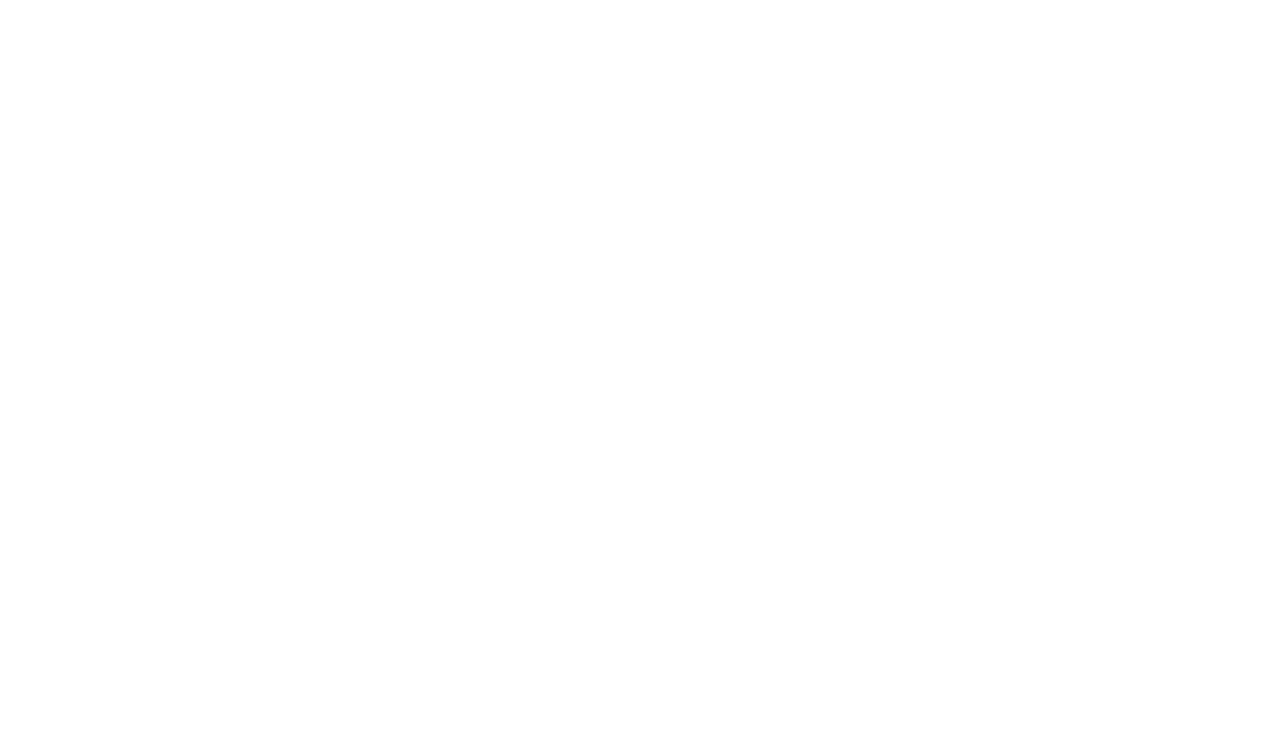
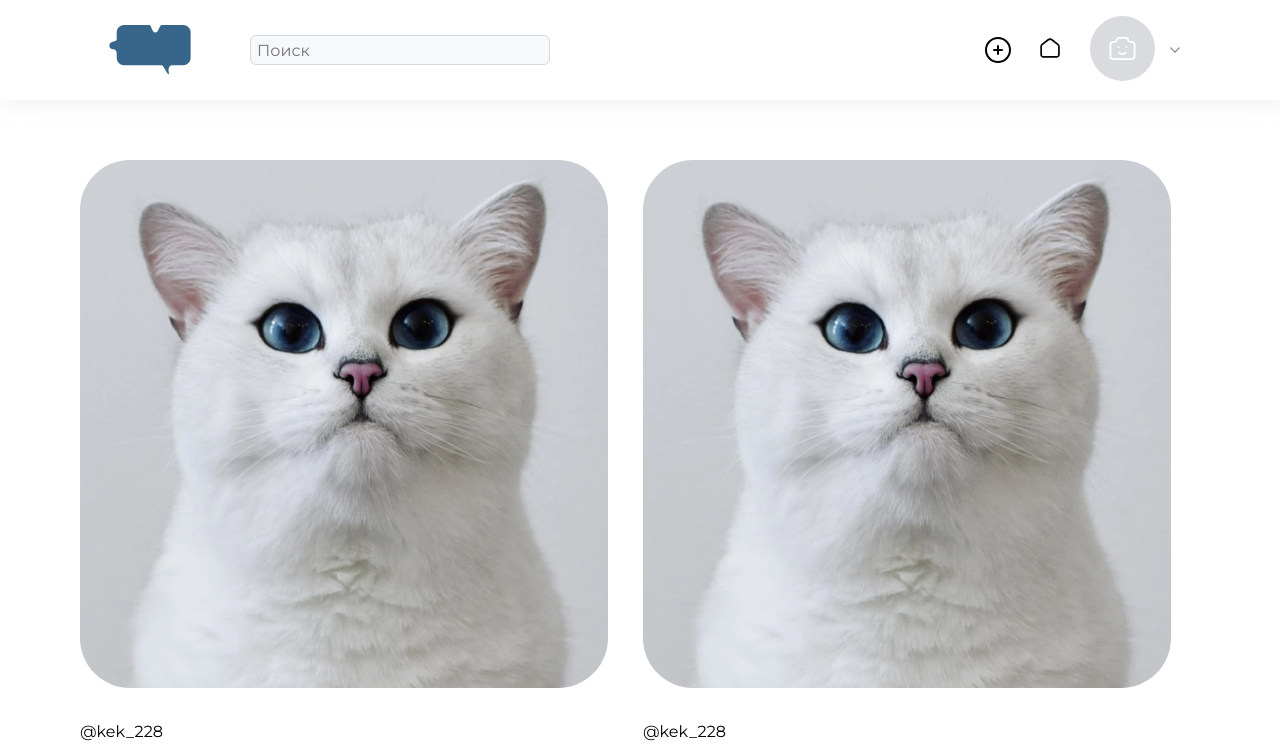
Before and after one commit to andrey03410/rossgram, a React (Create React App) app: page /feed in a window 1280 px wide. Before the commit this address had no page. Shown: the top 747 px of the page. Built offline with nearby package versions, Linux system fonts and the light colour scheme.

Commit message:
add html feed and link navigation

```diff
--- a/src/App.tsx
+++ b/src/App.tsx
@@ -1,9 +1,10 @@
 import React from 'react';
 import Registration from "./components/registration/Registration";
-import { Routes, Route, Link } from "react-router-dom";
+import { Routes, Route} from "react-router-dom";
 import Auth from "./components/auth/Auth";
 import Profile from "./components/profile/Profile";
 import Subscribers from "./components/subscribers/Subscribers";
+import Feed from "./components/profile/Feed";
 
 function App() {
   return (
@@ -12,6 +13,7 @@
           <Route path="/auth" element={<Auth/>}/>
           <Route path="/profile" element={<Profile/>}/>
           <Route path="/profile/subs" element={<Subscribers/>}/>
+          <Route path="/feed" element={<Feed/>}/>
       </Routes>
   );
 }
--- a/src/components/auth/Auth.css
+++ b/src/components/auth/Auth.css
@@ -32,7 +32,7 @@
     height: 387px;
 }
 
-img
+.image-logo
 {
     width: 100%;
     height: 100%;
--- a/src/components/auth/Auth.tsx
+++ b/src/components/auth/Auth.tsx
@@ -24,7 +24,7 @@
         <div className="wrapper">
             <div className="main-container">
                 <div className="logo">
-                    <img src={logo} alt="logo"/>
+                    <img src={logo} alt="logo" className={"image-logo"}/>
                     <div className="logo-text">
                         *228*
                     </div>
--- /dev/null
+++ b/src/components/profile/Feed.tsx
@@ -0,0 +1,31 @@
+import React from 'react';
+import Navigation from "./Navigation";
+import img from "../../images/cat.png"
+
+const Feed = () => {
+    return (
+        <div>
+            <Navigation/>
+            <div className={"profile-wrapper"}>
+                <div className={"profile"}>
+                    <div className={"posts"}>
+                        <div className={"feed-post"}>
+                            <img src={img} alt={"post"} className={"feed-post"}/>
+                            <span>@kek_228</span>
+                        </div>
+                        <div className={"feed-post"}>
+                            <img src={img} alt={"post"} className={"feed-post"}/>
+                            <span>@kek_228</span>
+                        </div>
+                        <div className={"feed-post"}>
+                            <img src={img} alt={"post"} className={"feed-post"}/>
+                            <span>@kek_228</span>
+                        </div>
+                    </div>
+                </div>
+            </div>
+        </div>
+    );
+};
+
+export default Feed;
--- /dev/null
+++ b/src/components/profile/Navigation.tsx
@@ -0,0 +1,41 @@
+import React, {useState} from 'react';
+import img from "../../images/cat.png";
+import miniLogo from "../../images/mini-logo.svg";
+import mail from "../../images/mail.svg";
+import noAvatar from "../../images/noAvatar.svg";
+import arrow from "../../images/arrow.svg";
+import add from "../../images/add-post.svg"
+import {Link, Navigate} from "react-router-dom";
+
+const Navigation = () => {
+    const [feedRef, setFeedRef] = useState(false)
+    if(feedRef){
+        return <Navigate to={"/feed"}/>
+    }
+    return (
+        <div className={"header-wrapper"}>
+            <header className={"header"}>
+                <div className={"left-header"}>
+                    <img src={miniLogo} alt={"logo"} className={"profile-mini-logo"}/>
+                    <input className={"search"} placeholder={"Поиск"}/>
+                </div>
+                <div className={"right-header"}>
+                    <img src={add} alt={"add-post"} className={"plus"}/>
+                    <label>
+                        <Link to="/feed">
+                            <img src={mail} alt={"mail"} className={"profile-mail"}/>
+                        </Link>
+                    </label>
+                    <label>
+                        <Link to="/profile">
+                            <img src={noAvatar} alt={"toolAvatar"} className={"profile-tool"}/>
+                        </Link>
+                    </label>
+                    <img src={arrow} alt={"toolArrow"} className={"profile-arrow"}/>
+                </div>
+            </header>
+        </div>
+    );
+};
+
+export default Navigation;
--- a/src/components/profile/Profile.tsx
+++ b/src/components/profile/Profile.tsx
@@ -6,23 +6,39 @@
 import noAvatar from "../../images/noAvatar.svg"
 import noPosts from "../../images/noPosts.svg"
 import img from "../../images/cat.png"
+import Navigation from "./Navigation";
+import {Link} from "react-router-dom";
+
+interface Ipost {
+    id: number;
+    imageurl: string;
+    date: string; // iso  YYYY-MM-DD Thh:mm:ss
+}
+
+interface Iprofile {
+    nickname: string;
+    firstName: string;
+    lastName: string;
+    avatar: string;
+    postIDs: Ipost['id'][];
+    subscribersNicknames: Iprofile['nickname'][];
+    subscriptionsNicknames: Iprofile['nickname'][];
+}
+
+const myProfile: Iprofile = {
+    nickname: "228",
+    firstName: "Иван",
+    lastName: "Иванов",
+    avatar: "",
+    postIDs: [],
+    subscribersNicknames: [],
+    subscriptionsNicknames: []
+}
 
 const Profile = () => {
     return (
         <div>
-            <div className={"header-wrapper"}>
-                <header className={"header"}>
-                    <div className={"left-header"}>
-                        <img src={miniLogo} alt={"logo"} className={"profile-mini-logo"}/>
-                        <input className={"search"} placeholder={"Поиск"}/>
-                    </div>
-                    <div className={"right-header"}>
-                        <img src={mail} alt={"mail"} className={"profile-mail"}/>
-                        <img src={noAvatar} alt={"toolAvatar"} className={"profile-tool"}/>
-                        <img src={arrow} alt={"toolArrow"} className={"profile-arrow"}/>
-                    </div>
-                </header>
-            </div>
+            <Navigation/>
             <div className={"profile-wrapper"}>
                 <div className={"profile"}>
                     <div className={"profile-info-panel"}>
@@ -30,23 +46,33 @@
                         <div className={"profile-info"}>
                             <div className={"nickname-text"}>
                                 <div className={"profile-info-up"}>
-                                    <span>Kek_228</span>
+                                    <span>{myProfile.nickname}</span>
                                     <button className={"add-post"}>Добавить пост</button>
                                 </div>
                             </div>
-                            <p style={{fontSize: "20px"}}>Иван Иванов</p>
+                            <p style={{fontSize: "20px"}}>{myProfile.firstName + " " + myProfile.lastName}</p>
                             <div className={"profile-info-down"}>
-                                <div> <span className={"profile-number"}>0 </span> постов</div>
-                                <div> <span className={"profile-number"}>5 </span> подписчиков</div>
-                                <div style={{marginRight : "75px"}}><span className={"profile-number"}>7 </span> подписок</div>
+                                <div><span className={"profile-number"}>{myProfile.postIDs.length} </span> постов</div>
+                                <div><span
+                                    className={"profile-number"}>{myProfile.subscribersNicknames.length} </span>
+                                    <label>
+                                        <Link to={"/profile/subs"} className={"ref"}> подписчиков </Link>
+                                    </label>
+                                </div>
+                                <div style={{marginRight: "75px"}}><span
+                                    className={"profile-number"}>{myProfile.subscriptionsNicknames.length} </span>
+                                    <label>
+                                        <Link to={"/profile/subs"} className={"ref"}> подписок </Link>
+                                    </label>
+                                </div>
                             </div>
                         </div>
                     </div>
                     <div className={"posts"}>
-                        <img src={img} alt={"noPosts"} className={"picture" }/>
                         <img src={img} alt={"noPosts"} className={"picture"}/>
-                        <img src={img} alt={"noPosts"} className={"picture" }/>
-                        <img src={img} alt={"noPosts"} className={"picture" }/>
+                        <img src={img} alt={"noPosts"} className={"picture"}/>
+                        <img src={img} alt={"noPosts"} className={"picture"}/>
+                        <img src={img} alt={"noPosts"} className={"picture"}/>
                     </div>
                 </div>
             </div>
--- a/src/components/profile/styles.css
+++ b/src/components/profile/styles.css
@@ -153,6 +153,13 @@
     margin-right: 35px;
     margin-bottom: 35px;
     border-radius: 50px;
+    cursor:pointer;
+}
+
+.picture:hover{
+    box-shadow: 4px 4px 20px rgba(197, 197, 197, 0.75);
+    transform: scale(1.04);
+    transition: all 0.5s ease-in-out;
 }
 
 .posts{
@@ -160,3 +167,16 @@
     flex-wrap: wrap;
     margin-left: 80px;
 }
+
+.plus{
+    margin-right: 20px;
+}
+
+.feed-post{
+    width: 528px;
+    height: 528px;
+    margin-right: 35px;
+    border-radius: 50px;
+    margin-top: 30px;
+    margin-bottom: 30px;
+}
```
Also changed, not shown: src/images/add-post.svg (added).
